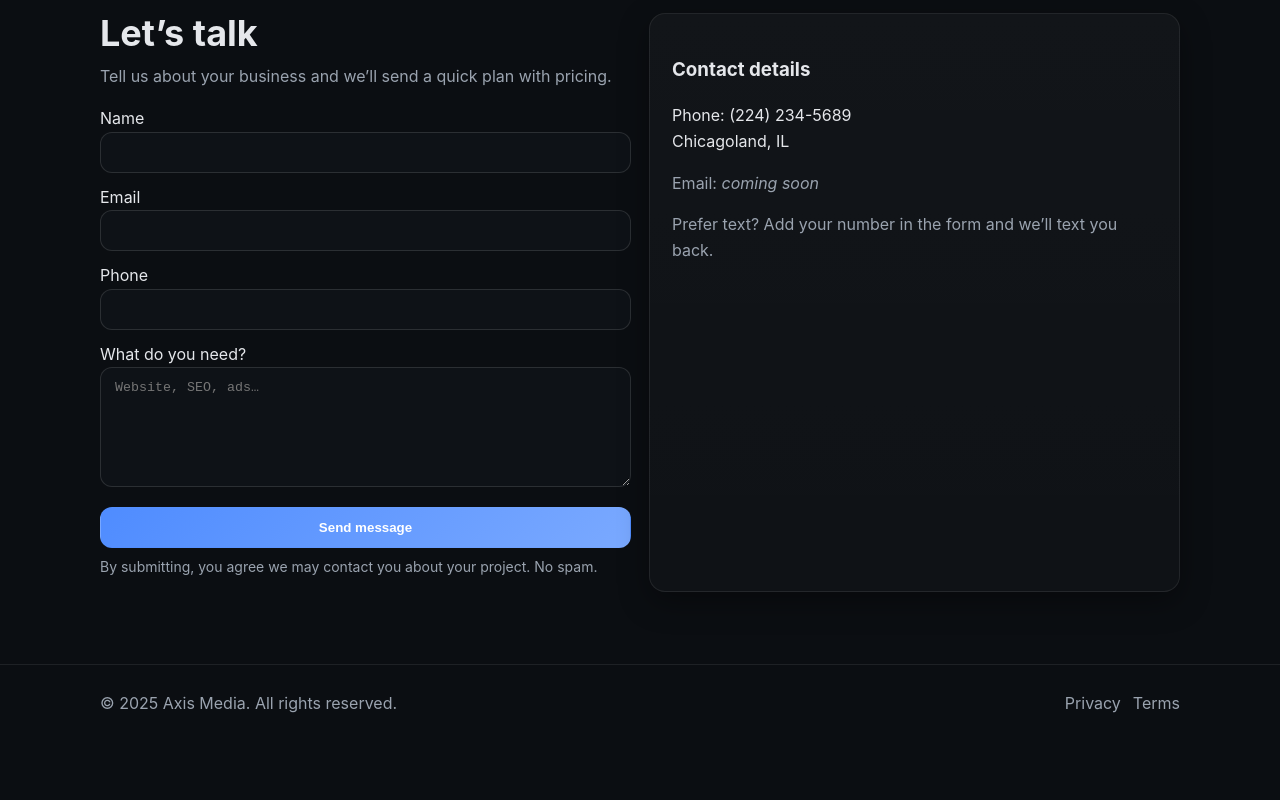
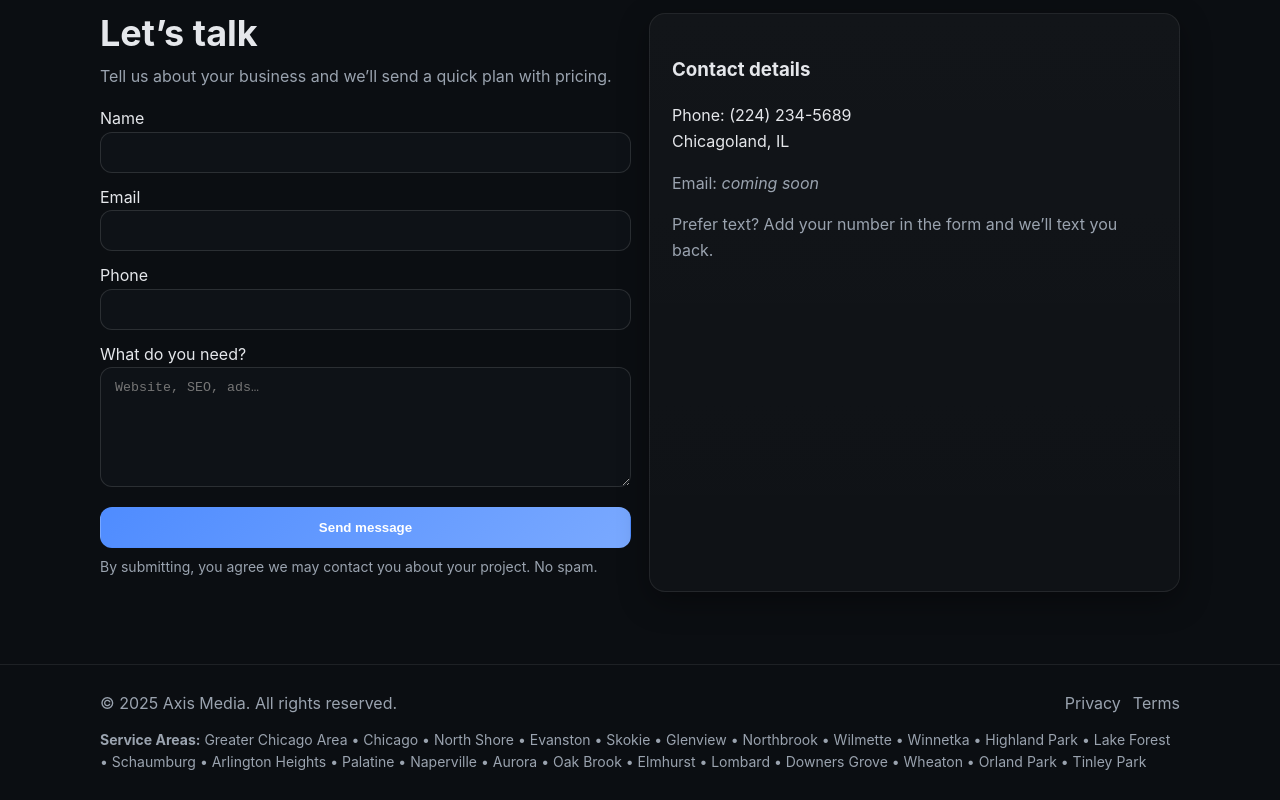
Before and after one commit to kramarker/axismedia, a Next.js app in the folder axismedia_codespace/axismedia-next/: page / in a window 1280 px wide. Shown: the part 3350-4150 px from the top of the page. Before the commit the page ends 4093 px from the top, so only its background shows below. Built offline with nearby package versions, Linux system fonts and the light colour scheme.

Commit message:
fix: place _redirect hidden field inside form

```diff
--- a/axismedia_codespace/axismedia-next/src/app/page.tsx
+++ b/axismedia_codespace/axismedia-next/src/app/page.tsx
@@ -195,7 +195,8 @@ export default function HomePage() {
               <h2>Let’s talk</h2>
               <p className="lead">Tell us about your business and we’ll send a quick plan with pricing.</p>
               {/* Replace the action with your real Formspree endpoint later */}
-              <form action="https://formspree.io/f/your-id" method="POST">
+              <form action="https://formspree.io/f/xzzypzwb" method="POST">
+                <input type="hidden" name="_redirect" value="/thanks" />
                 <label><span>Name</span><input type="text" name="name" required /></label>
                 <label><span>Email</span><input type="email" name="email" required /></label>
                 <label><span>Phone</span><input type="tel" name="phone" /></label>
@@ -225,8 +226,12 @@ export default function HomePage() {
             <a href="#">Terms</a>
           </div>
         </div>
+        <div className="container" style={{color:"var(--muted)", marginTop:12, fontSize:14}}>
+          <strong>Service Areas:</strong> Greater Chicago Area • Chicago • North Shore • Evanston • Skokie • Glenview •
+          Northbrook • Wilmette • Winnetka • Highland Park • Lake Forest • Schaumburg • Arlington Heights • Palatine •
+          Naperville • Aurora • Oak Brook • Elmhurst • Lombard • Downers Grove • Wheaton • Orland Park • Tinley Park
+        </div>
       </footer>
-
     </>
   );
 }
```
